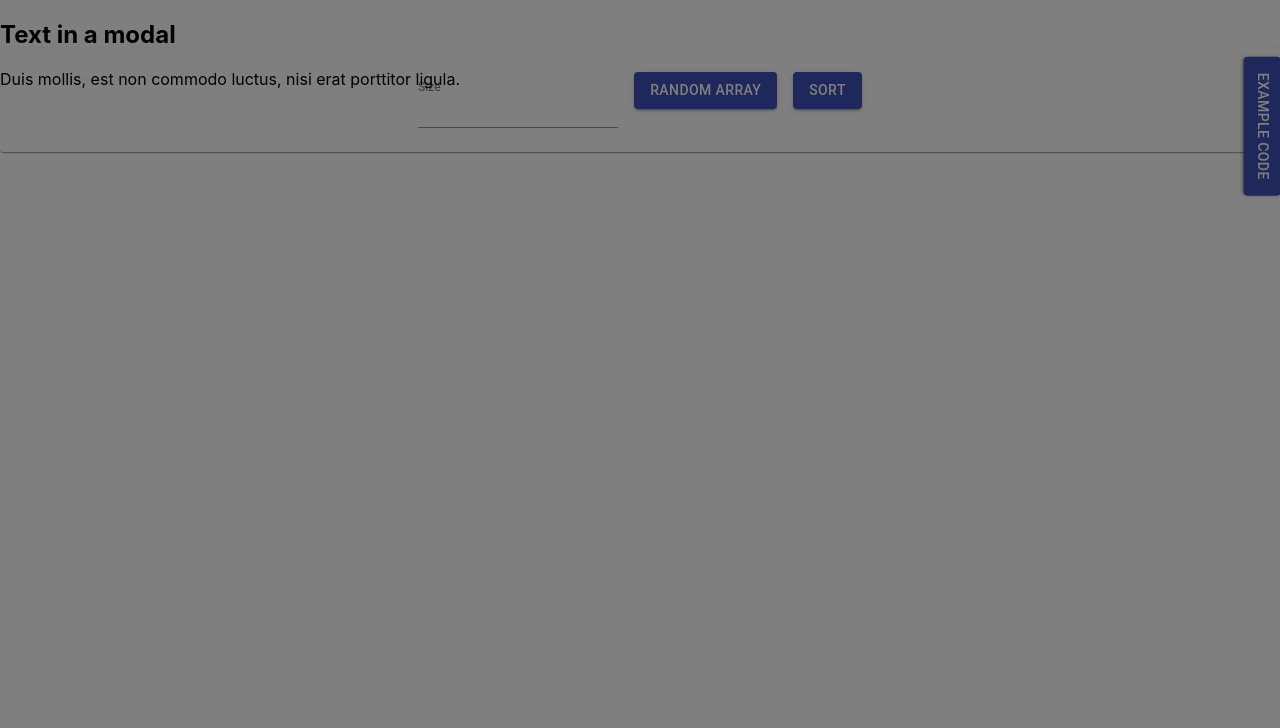
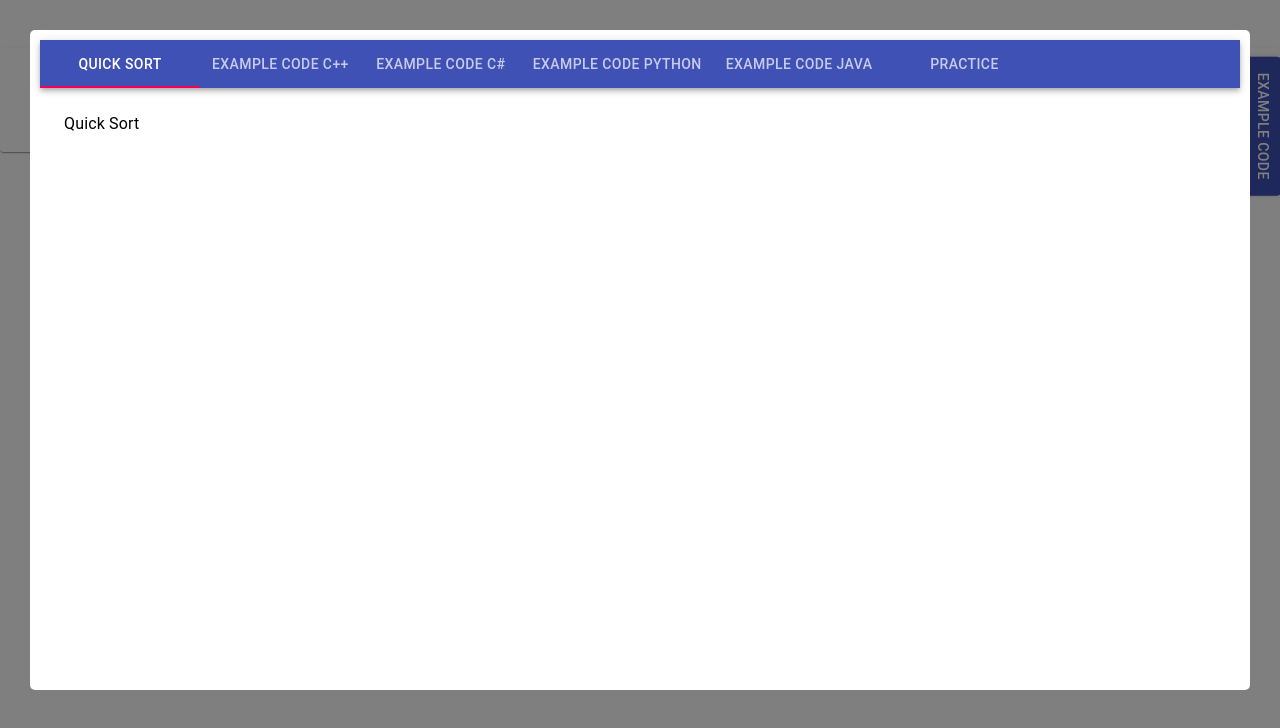
Before and after one commit to khuongvo2305/Visualizer, a React (Create React App) app: page / in a window 1280 px wide. Both pictures are taken after a click on the button "EXAMPLE CODE". Shown: the top 728 px of the page. Built offline with nearby package versions, Linux system fonts and the light colour scheme.

Commit message:
edit example code

```diff
--- a/src/App.js
+++ b/src/App.js
@@ -1,10 +1,16 @@
 import React, { useState } from 'react';
-import { makeStyles } from '@material-ui/core/styles';
+import { makeStyles  } from '@material-ui/core/styles';
 import TextField from '@material-ui/core/TextField';
 import Button from '@material-ui/core/Button';
 import Grid from '@material-ui/core/Grid';
 import Modal from '@material-ui/core/Modal';
 import Paper from '@material-ui/core/Paper';
+import AppBar from '@material-ui/core/AppBar';
+import Tabs from '@material-ui/core/Tabs';
+import Tab from '@material-ui/core/Tab';
+import Typography from '@material-ui/core/Typography';
+import Box from '@material-ui/core/Box';
+import PropTypes from 'prop-types';
 import { quickSort } from "./quickSort";
 const useStyles = makeStyles(theme => ({
   container: {
@@ -28,6 +34,35 @@ const useStyles = makeStyles(theme => ({
     color: theme.palette.text.secondary,
   },
 }));
+function TabPanel(props) {
+  const { children, value, index, ...other } = props;
+
+  return (
+    <Typography
+      component="div"
+      role="tabpanel"
+      hidden={value !== index}
+      id={`full-width-tabpanel-${index}`}
+      aria-labelledby={`full-width-tab-${index}`}
+      {...other}
+    >
+      <Box p={3}>{children}</Box>
+    </Typography>
+  );
+}
+
+TabPanel.propTypes = {
+  children: PropTypes.node,
+  index: PropTypes.any.isRequired,
+  value: PropTypes.any.isRequired,
+};
+
+function a11yProps(index) {
+  return {
+    id: `full-width-tab-${index}`,
+    'aria-controls': `full-width-tabpanel-${index}`,
+  };
+}
 
 
 export default function CustomizedInputs() {
@@ -68,6 +103,12 @@ export default function CustomizedInputs() {
   const handleCloseModalExampleCode = () => {
     setOpenModalExampleCode(false);
   };
+  const [valueTabExampleCode, setValueTabExampleCode] = React.useState(0);
+
+  const handleChangeTabExampleCode = (event, newValue) => {
+    setValueTabExampleCode(newValue);
+  };
+
   return (
     <div className={classes.root}>
       <Grid container spacing={3}>
@@ -125,11 +166,37 @@ export default function CustomizedInputs() {
           open={openModalExampleCode}
           onClose={handleCloseModalExampleCode}
         >
-          <div>
-            <h2 id="simple-modal-title">Text in a modal</h2>
-            <p id="simple-modal-description">
-              Duis mollis, est non commodo luctus, nisi erat porttitor ligula.
-            </p>
+          <div className="contentModalExampleCode">
+            <div className={classes.root}>
+              <AppBar position="static">
+                <Tabs value={valueTabExampleCode} onChange={handleChangeTabExampleCode} aria-label="simple tabs example">
+                  <Tab label="Quick Sort" {...a11yProps(0)} />
+                  <Tab label="Example Code C++" {...a11yProps(1)} />
+                  <Tab label="Example Code C#" {...a11yProps(2)} />
+                  <Tab label="Example Code Python" {...a11yProps(3)} />
+                  <Tab label="Example Code Java" {...a11yProps(4)} />
+                  <Tab label="Practice" {...a11yProps(5)} />
+                </Tabs>
+              </AppBar>
+              <TabPanel value={valueTabExampleCode} index={0}>
+                Quick Sort
+              </TabPanel>
+              <TabPanel value={valueTabExampleCode} index={1}>
+              Example Code C++
+              </TabPanel>
+              <TabPanel value={valueTabExampleCode} index={2}>
+              Example Code C#
+              </TabPanel>
+              <TabPanel value={valueTabExampleCode} index={3}>
+              Example Code Python
+              </TabPanel>
+              <TabPanel value={valueTabExampleCode} index={4}>
+              Example Code Java
+              </TabPanel>
+              <TabPanel value={valueTabExampleCode} index={5}>
+              Practice
+              </TabPanel>
+            </div>
           </div>
         </Modal>
       </Grid>
--- a/src/index.css
+++ b/src/index.css
@@ -17,3 +17,10 @@ code {
   right: -60px;
   transform: rotate(90deg);
 }
+.contentModalExampleCode {
+  margin: 30px;
+  padding: 10px;
+  background-color: #fff;
+  height: 80%;
+  border-radius: 5px;
+}
```
